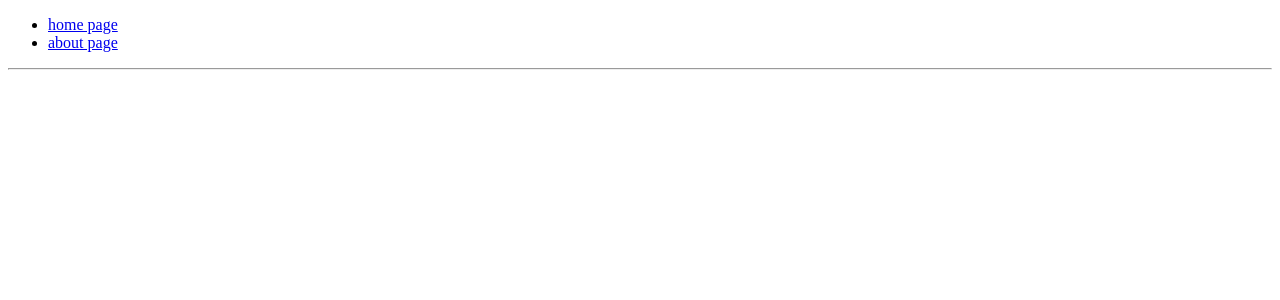
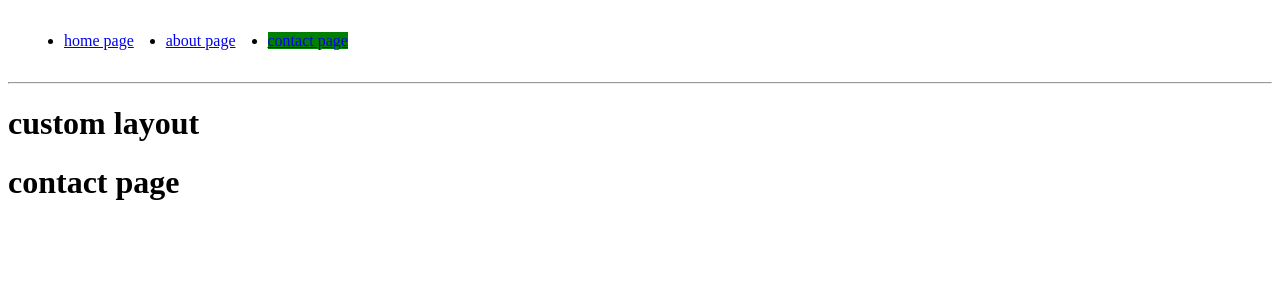
Before and after one commit to EmamHosain/nuxt-course, a Nuxt app: page /contact in a window 1280 px wide. Shown: the top 300 px of the page. Built offline with nearby package versions, Linux system fonts and the light colour scheme.

Commit message:
layout-example-2

```diff
--- a/app.vue
+++ b/app.vue
@@ -5,6 +5,8 @@
   <div>
     <Navbar />
     <hr>
-    <NuxtPage />
+    <NuxtLayout>
+      <NuxtPage />
+    </NuxtLayout>
   </div>
 </template>
--- a/components/Navbar.vue
+++ b/components/Navbar.vue
@@ -1,14 +1,24 @@
 <template>
     <div>
-        <ul>
+        <ul class="flex">
             <li><nuxt-link to="/">home page</nuxt-link></li>
             <li><nuxt-link to="/about">about page</nuxt-link></li>
+            <li><nuxt-link to="/contact">contact page</nuxt-link></li>
+
 
         </ul>
     </div>
 </template>
 
 <style scoped>
+.flex{
+    display: block;
+    display: flex;
+
+}
+.flex li{
+    margin: 1rem;
+}
 .router-link-active{
   background-color: green;
 }
--- /dev/null
+++ b/layouts/custom.vue
@@ -0,0 +1,8 @@
+<template>
+    <div>
+        <h1>custom layout</h1>
+        <slot />
+    </div>
+</template>
+
+<style scoped></style>
--- /dev/null
+++ b/layouts/default.vue
@@ -0,0 +1,8 @@
+<template>
+    <div>
+        <h1>default layout</h1>
+        <slot />
+    </div>
+</template>
+
+<style scoped></style>
--- /dev/null
+++ b/pages/contact.vue
@@ -0,0 +1,11 @@
+<script setup>
+// the page only for custom layout
+definePageMeta({
+    layout: "custom"
+})
+</script>
+<template>
+    <div>
+        <h1>contact page</h1>
+    </div>
+</template>
```
